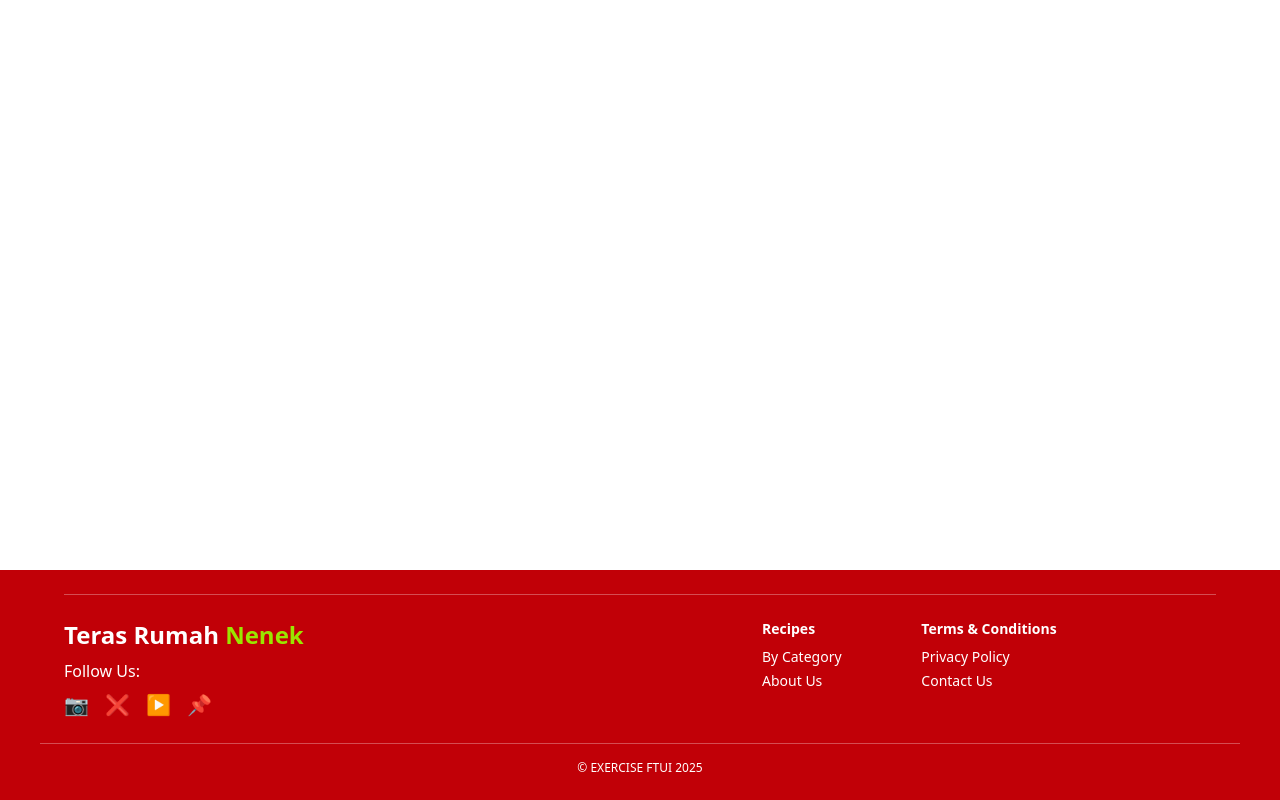
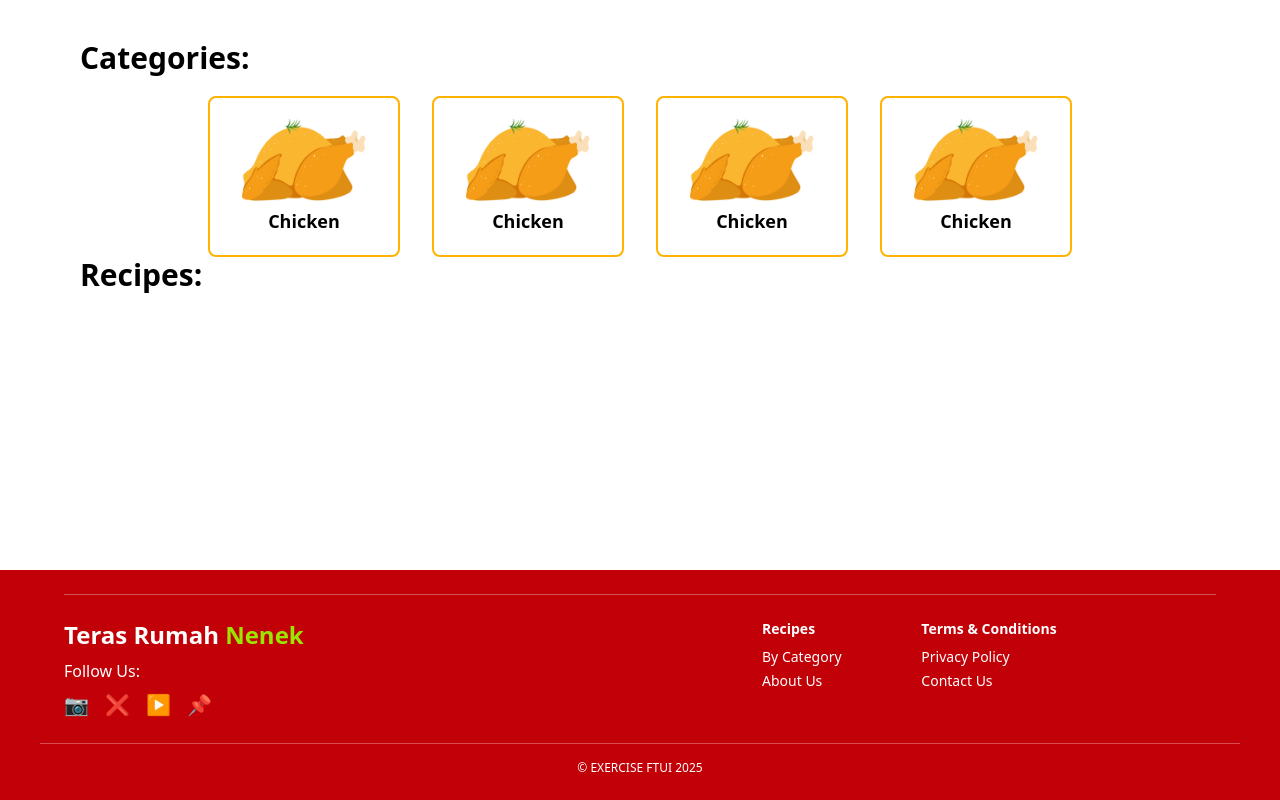
Before and after one commit to Misc46/DapurExer, a React (Vite) app in the folder DapurExercise/: page / in a window 1280 px wide. Built offline with nearby package versions, Linux system fonts and the light colour scheme.

Commit message:
add recipe browse section (category card)

```diff
--- a/DapurExercise/src/App.jsx
+++ b/DapurExercise/src/App.jsx
@@ -1,13 +1,15 @@
 /* eslint-disable no-unused-vars */
-import React from 'react'
-import Footer from './Components/Footer'
+import React from "react";
+import Footer from "./Components/Footer";
+import RecipeBrowse from "./Components/RecipeBrowse";
 
 const App = () => {
   return (
     <div>
-      < Footer />
+      <RecipeBrowse />
+      <Footer />
     </div>
-  )
-}
+  );
+};
 
-export default App
+export default App;
--- /dev/null
+++ b/DapurExercise/src/Components/CategoryCard.jsx
@@ -0,0 +1,10 @@
+const CategoryCard = ({ image, name }) => {
+  return (
+    <div className="p-5 border-2 border-[#FFB300] rounded-lg w-48 flex flex-col items-center gap-1.5">
+      <img className="w-10/12" src={image} alt="" />
+      <p className="text-lg font-bold">{name}</p>
+    </div>
+  );
+};
+
+export default CategoryCard;
--- /dev/null
+++ b/DapurExercise/src/Components/RecipeBrowse.jsx
@@ -0,0 +1,27 @@
+import CategoryCard from "./CategoryCard";
+import chicken from "/chicken.png";
+
+const RecipeBrowse = () => {
+  return (
+    <div className="p-10 mx-10">
+      <div>
+        <h2 className="font-bold text-3xl mb-5">Categories:</h2>
+
+        <div className="w-full flex justify-center gap-8 flex-wrap">
+          <CategoryCard image={chicken} name={"Chicken"} />
+          <CategoryCard image={chicken} name={"Chicken"} />
+          <CategoryCard image={chicken} name={"Chicken"} />
+          <CategoryCard image={chicken} name={"Chicken"} />
+        </div>
+      </div>
+
+      <div>
+        <h2 className="font-bold text-3xl mb-5">Recipes:</h2>
+
+        <div></div>
+      </div>
+    </div>
+  );
+};
+
+export default RecipeBrowse;
```
Also changed, not shown: DapurExercise/public/chicken.png (added), 1 other file (tests, documents, lock files or other folders).
